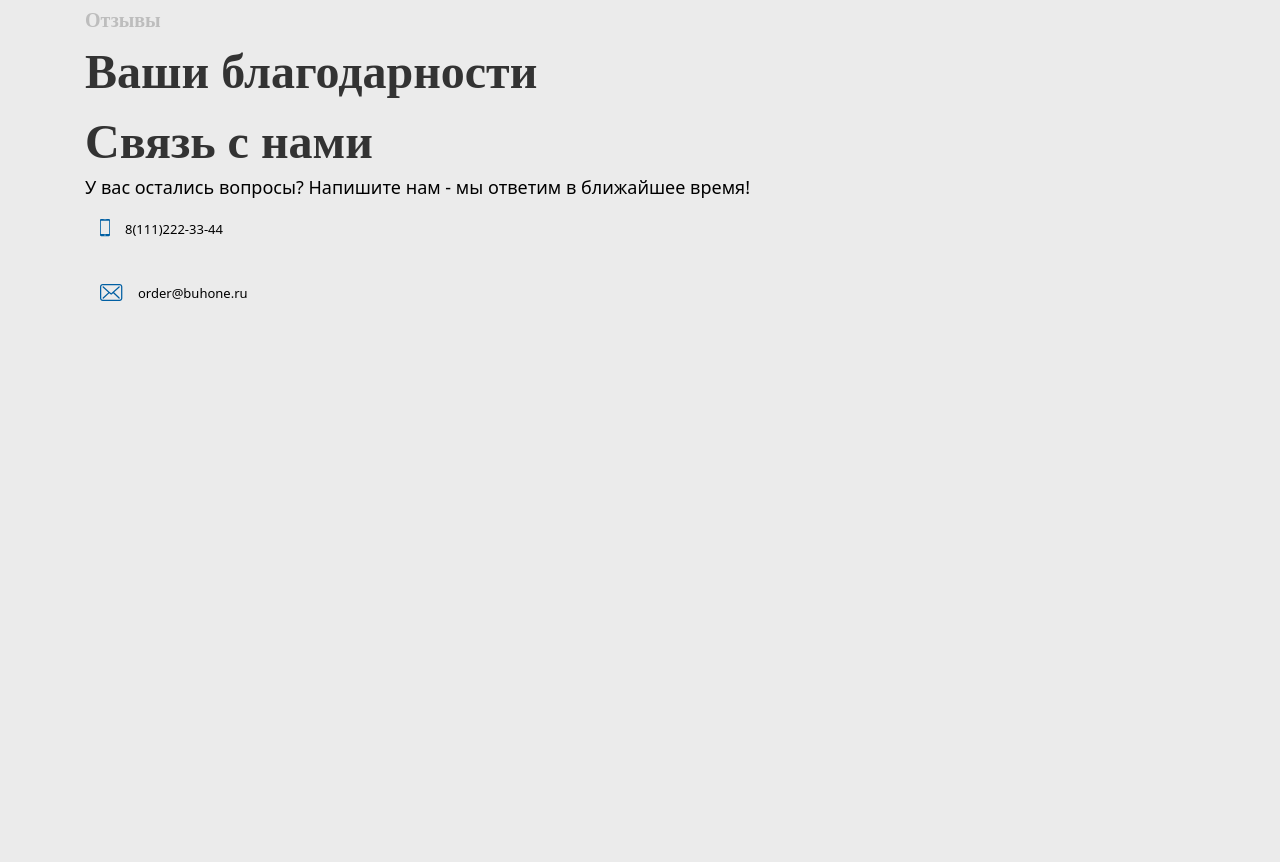
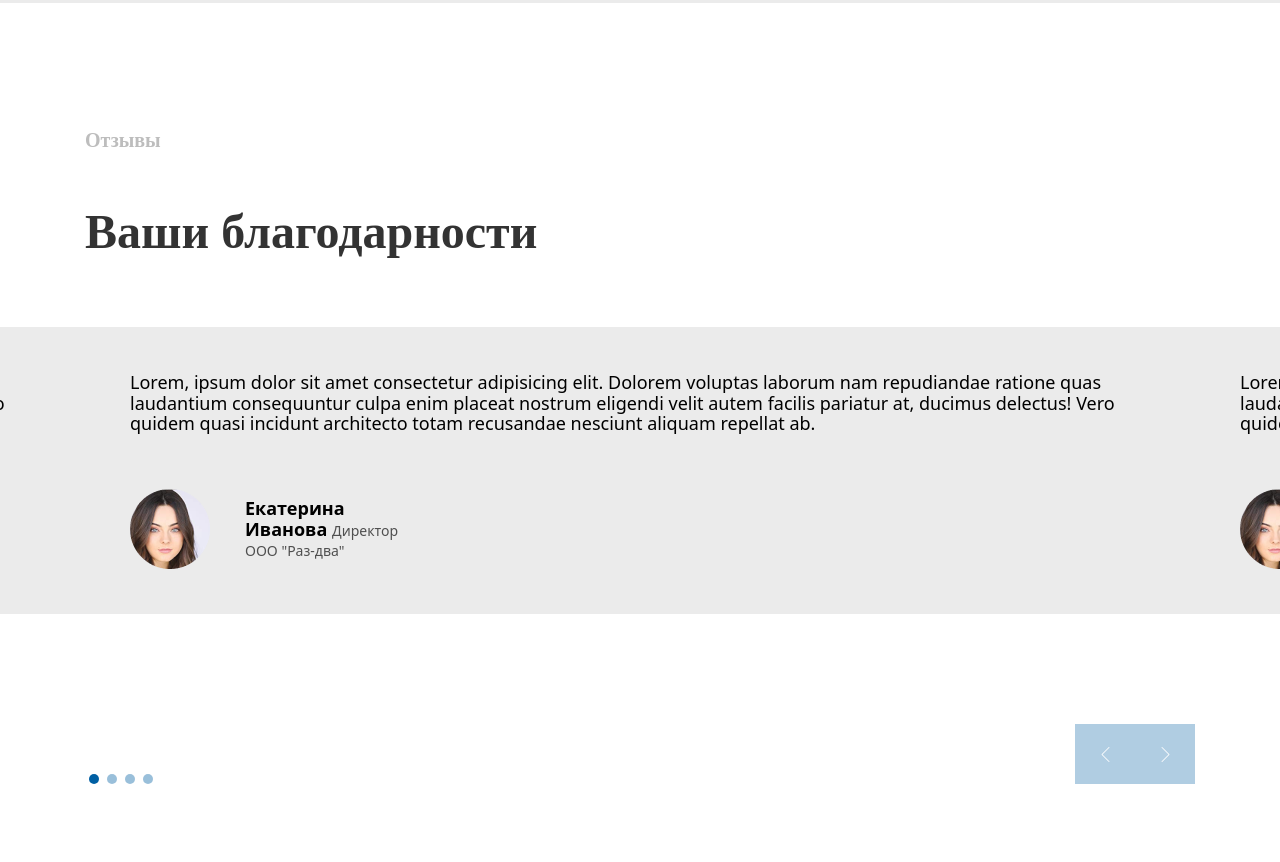
Before and after one commit to RustamAbykeev/buhone_template, a plain HTML site: page index.html in a window 1280 px wide. Shown: the part 3538-4400 px from the top of the page. Before the commit the page ends 4363 px from the top, so only its background shows below. Drawn offline with nearby package versions, Linux system fonts and the light colour scheme; a web font is replaced by a local one.

Commit message:
Reviews section

```diff
--- a/css/style.css
+++ b/css/style.css
@@ -518,6 +518,10 @@ a {
   display: inline-flex;
 }
 
+/* span {
+  display: inline-flex;
+} */
+
 button{
   font: inherit;
   color: inherit;
@@ -636,7 +640,6 @@ button{
   text-transform: uppercase;
   padding: 15px 34px;
 }
-
 
 
 /* MAIN OFFER START */
@@ -815,6 +818,7 @@ background-color: #005FA3;
 
 .clients {
   padding: 100px 0px;
+  background-color: #EBEBEB;
 }
 
 .clients .h2 {
@@ -853,3 +857,67 @@ justify-content: space-between;
 .clients .pag-arrows {
   margin-top: 50px;
 }
+
+/* REVIEWS START*/
+
+.reviews {
+  padding-top: 120px;
+  padding-bottom: 140px;
+  background-color: white;
+}
+
+.reviews .h3 {
+  margin-top: 40px;
+  margin-bottom: 60px;
+}
+
+.reviews .swiper-slide {
+  padding: 45px;
+  background-color: #EBEBEB;
+}
+
+.reviews-lead {
+  max-width: 280px;
+  display: flex;
+  flex-flow: row nowrap;
+  justify-content: flex-start;
+  align-items: center;
+  margin-top: 55px;
+}
+
+.reviews-name {
+  font-weight: 900;
+  font-size: 18px;
+  line-height: 115%;
+  color: #000000;
+}
+
+.reviews-company {
+  font-weight: 400;
+  font-size: 14px;
+  line-height: 115%;
+  color: #4F4F4F;
+}
+
+.reviews-avatar {
+  margin-right: 35px;
+}
+
+.slider-arrows-reviews {
+  display: flex;
+  flex-flow: row nowrap;
+  background-color: #005fa360;
+}
+
+.slider-reviews-arrow-prev {
+  order: -1;
+}
+
+.slider-reviews-arrow-next:hover,
+.slider-reviews-arrow-prev:hover {
+  background-color: #005FA3;
+}
+
+.pagination-reviews .swiper-pagination-bullet {
+  background-color: #005FA3;
+}
--- a/index.html
+++ b/index.html
@@ -235,6 +235,72 @@
       <div class="container">
         <h2 class="h2">Отзывы</h2>
         <h3 class="h3">Ваши благодарности</h3>
+        <div class="swiper-container reviews-slider">
+          <!-- Additional required wrapper -->
+          <div class="swiper-wrapper">
+            <!-- Slides -->
+            <div class="swiper-slide">
+             <p class="body-text">Lorem, ipsum dolor sit amet consectetur adipisicing elit. Dolorem voluptas laborum nam repudiandae ratione quas laudantium consequuntur culpa enim placeat nostrum eligendi velit autem facilis pariatur at, ducimus delectus! Vero quidem quasi incidunt architecto totam recusandae nesciunt aliquam repellat ab.</p>
+             <div class="reviews-lead">
+             <img src="./img/reviews_girl_avatar.png" alt="Reviews Avatar" loading="lazy" decoding="async" class="reviews-avatar">
+             <div class="reviews-text-block">
+               <span class="reviews-name">Екатерина Иванова</span>
+              <span class="reviews-company">Директор ООО "Раз-два"</span>
+            </div>
+
+            </div>
+            </div>
+            <div class="swiper-slide">
+              <p class="body-text">Lorem, ipsum dolor sit amet consectetur adipisicing elit. Dolorem voluptas laborum nam repudiandae ratione quas laudantium consequuntur culpa enim placeat nostrum eligendi velit autem facilis pariatur at, ducimus delectus! Vero quidem quasi incidunt architecto totam recusandae nesciunt aliquam repellat ab.</p>
+              <div class="reviews-lead">
+              <img src="./img/reviews_girl_avatar.png" alt="Reviews Avatar" loading="lazy" decoding="async" class="reviews-avatar">
+              <div class="reviews-text-block">
+                <span class="reviews-name">Екатерина Иванова</span>
+               <span class="reviews-company">Директор ООО "Раз-два"</span>
+             </div>
+
+             </div>
+            </div>
+            <div class="swiper-slide">
+              <p class="body-text">Lorem, ipsum dolor sit amet consectetur adipisicing elit. Dolorem voluptas laborum nam repudiandae ratione quas laudantium consequuntur culpa enim placeat nostrum eligendi velit autem facilis pariatur at, ducimus delectus! Vero quidem quasi incidunt architecto totam recusandae nesciunt aliquam repellat ab.</p>
+              <div class="reviews-lead">
+              <img src="./img/reviews_girl_avatar.png" alt="Reviews Avatar" loading="lazy" decoding="async" class="reviews-avatar">
+              <div class="reviews-text-block">
+                <span class="reviews-name">Екатерина Иванова</span>
+               <span class="reviews-company">Директор ООО "Раз-два"</span>
+             </div>
+
+             </div>
+            </div>
+            <div class="swiper-slide">
+              <p class="body-text">Lorem, ipsum dolor sit amet consectetur adipisicing elit. Dolorem voluptas laborum nam repudiandae ratione quas laudantium consequuntur culpa enim placeat nostrum eligendi velit autem facilis pariatur at, ducimus delectus! Vero quidem quasi incidunt architecto totam recusandae nesciunt aliquam repellat ab.</p>
+              <div class="reviews-lead">
+              <img src="./img/reviews_girl_avatar.png" alt="Reviews Avatar" loading="lazy" decoding="async" class="reviews-avatar">
+              <div class="reviews-text-block">
+                <span class="reviews-name">Екатерина Иванова</span>
+               <span class="reviews-company">Директор ООО "Раз-два"</span>
+             </div>
+             </div>
+            </div>
+          </div>
+
+          <!-- If we need pagination -->
+          <div class="pag-arrows">
+            <div class="slider-pagination pagination-reviews"></div>
+
+          <!-- If we need navigation buttons -->
+         <div class="slider-arrows-reviews">
+           <div class="slide-arrow slider-reviews-arrow-next">
+          <img src="./img/arrow_next.png" alt="arrow next" loading="lazy" decoding="async">
+                    </div>
+          <div class="slide-arrow slider-reviews-arrow-prev">
+          <img src="./img/arrow_prev.png" alt="arrow previous" loading="lazy" decoding="async">
+                    </div>
+                  </div></div>
+
+          <!-- If we need scrollbar -->
+          <!-- <div class="swiper-scrollbar"></div> -->
+      </div>
       </div>
     </section>
     </main>
--- a/js/app.js
+++ b/js/app.js
@@ -26,7 +26,6 @@ pagination: {
     bulletActiveClass: 'swiper-pagination-bullet-active',
     clickable: true,
 }
-
 })
 
 const clientsSlider = new Swiper('.clients-slider', {
@@ -44,5 +43,21 @@ pagination: {
     bulletActiveClass: 'swiper-pagination-bullet-active',
     clickable: true,
 }
+})
 
+const reviewsSlider = new Swiper('.reviews-slider', {
+    slidesPerView: 1,
+    loop: true,
+    // speed: 400,
+    navigation: {
+        nextEl: '.slider-reviews-arrow-next',
+        prevEl: '.slider-reviews-arrow-prev',
+    },
+pagination: {
+    el: '.slider-pagination',
+    type: 'bullets',
+    bulletClass: 'swiper-pagination-bullet',
+    bulletActiveClass: 'swiper-pagination-bullet-active',
+    clickable: true,
+}
 })
```
Also changed, not shown: img/reviews_girl_avatar.png (added).
